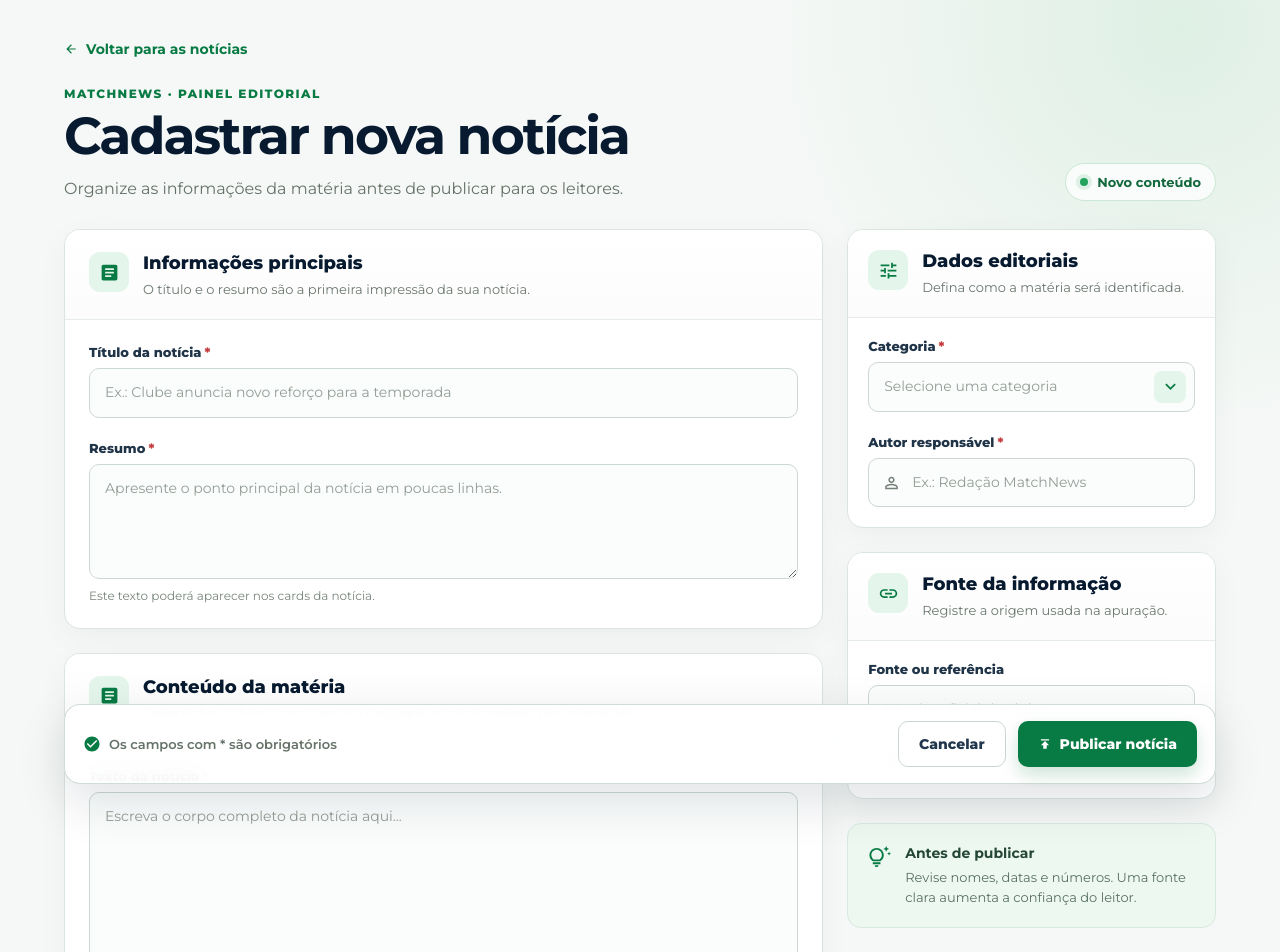
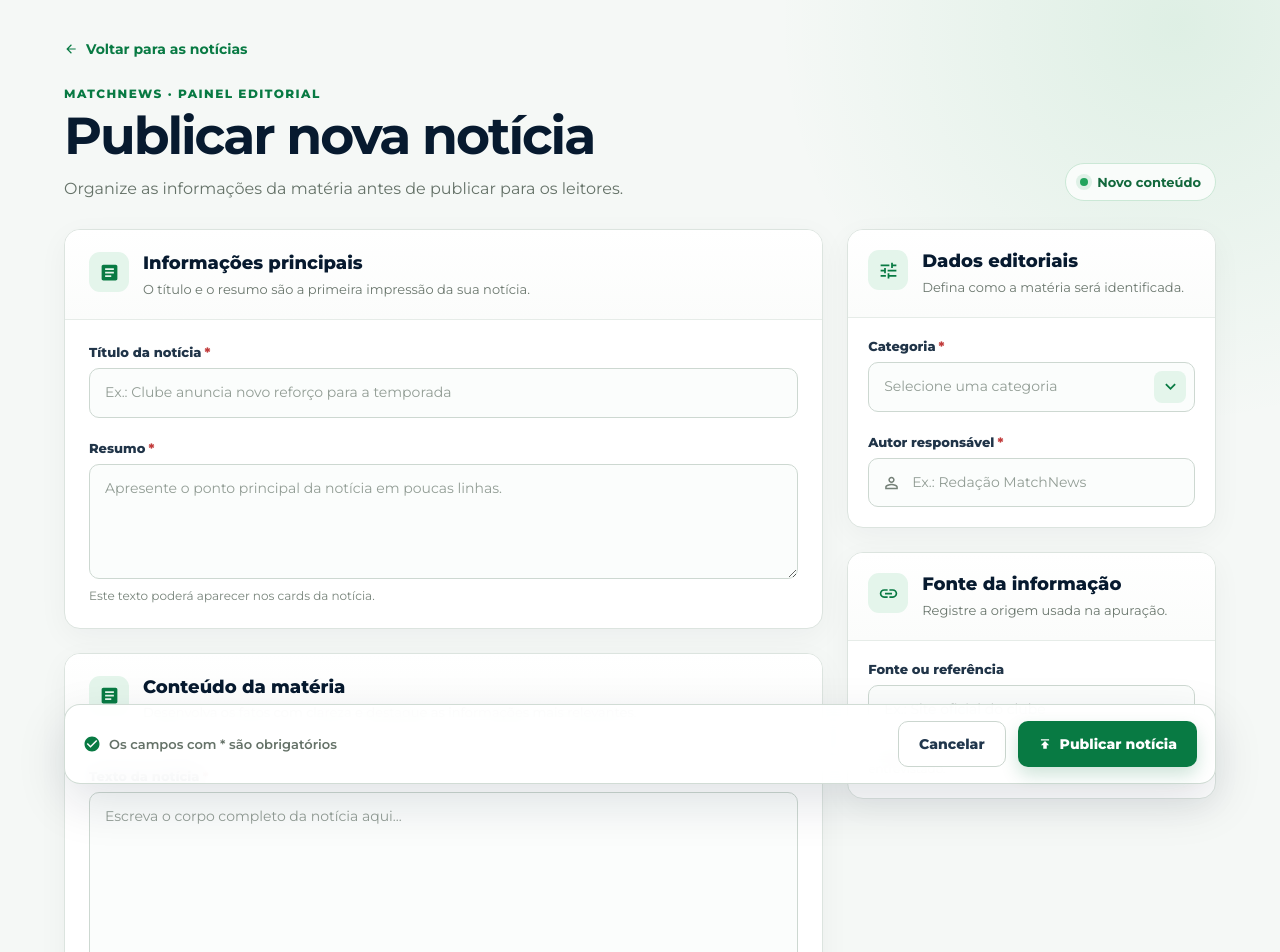
Before and after one commit to NicollasAlmeidaLopes14/matchnews-front, a React (Vite) app: page /cadastro-noticias in a window 1280 px wide. Shown: the top 952 px of the page. Built offline with nearby package versions, Linux system fonts and the light colour scheme.

Commit message:
feat: aviso quando não há notícias cadastradas | feat: adiciona data de publicação da notícia

```diff
--- a/src/components/NewsListingCard/styles.module.css
+++ b/src/components/NewsListingCard/styles.module.css
@@ -98,7 +98,7 @@
     letter-spacing: -0.025em;
 }
 
-.description {
+.summary {
     display: -webkit-box;
     overflow: hidden;
     margin-top: 10px;
@@ -151,7 +151,7 @@
     line-height: 1.22;
 }
 
-.featured .description {
+.featured .summary {
     font-size: 14px;
     -webkit-line-clamp: 5;
 }
--- a/src/pages/NewsListing/index.jsx
+++ b/src/pages/NewsListing/index.jsx
@@ -80,6 +80,16 @@ function NewsListing() {
                 </div>
 
                 <div className={styles.newsGrid}>
+                    {!news.length &&
+                        <div className={styles.emptyState} role="status" aria-live="polite">
+                            <span className={styles.emptyStateIcon}>
+                                <MdOutlineArticle aria-hidden="true" />
+                            </span>
+                            <h3>Nenhuma notícia publicada ainda</h3>
+                            <p>Quando publicarmos as notícias, elas aparecerão aqui!</p>
+                        </div>
+                    }
+
                     {news.map((n) => (
                         <NewsListingCard
                             key={n.id}
@@ -87,8 +97,10 @@ function NewsListing() {
                             summary={n.resumo}
                             category={n.categoria}
                             author={n.autor}
-                            publishedAt={n.data}
+                            publishedAt={n.dataPublicacao}
                             img={getCategoryImage(n.categoria)}
+                            imgAlt={n.categoria}
+                            featured={news[0] == n}
                         />
                     ))}
                 </div>
--- a/src/pages/NewsListing/styles.module.css
+++ b/src/pages/NewsListing/styles.module.css
@@ -130,6 +130,53 @@
     gap: 22px;
 }
 
+.emptyState {
+    display: flex;
+    grid-column: 1 / -1;
+    min-height: 260px;
+    padding: 40px 24px;
+    align-items: center;
+    justify-content: center;
+    flex-direction: column;
+    text-align: center;
+    border: 1px dashed #b9cec0;
+    border-radius: 18px;
+    background:
+        radial-gradient(circle at 50% 0%, rgba(11, 145, 80, 0.08), transparent 13rem),
+        rgba(255, 255, 255, 0.72);
+}
+
+.emptyStateIcon {
+    display: grid;
+    width: 68px;
+    height: 68px;
+    margin-bottom: 20px;
+    place-items: center;
+    color: var(--green-700);
+    border: 1px solid #cfe2d5;
+    border-radius: 50%;
+    background: #edf7f0;
+    box-shadow: 0 10px 28px rgba(8, 122, 67, 0.1);
+}
+
+.emptyStateIcon svg {
+    font-size: 32px;
+}
+
+.emptyState h3 {
+    font-size: 20px;
+    line-height: 1.3;
+    letter-spacing: -0.02em;
+}
+
+.emptyState p {
+    max-width: 420px;
+    margin-top: 8px;
+    color: var(--muted);
+    font-size: 14px;
+    line-height: 1.6;
+}
+
 @media (max-width: 960px) {
     .headerContent {
         align-items: flex-start;
--- a/src/pages/NewsRegister/index.jsx
+++ b/src/pages/NewsRegister/index.jsx
@@ -6,7 +6,6 @@ import {
     MdArticle,
     MdCheckCircle,
     MdLink,
-    MdOutlineTipsAndUpdates,
     MdPersonOutline,
     MdPublish,
     MdTune,
@@ -59,7 +58,7 @@ function NewsRegister() {
 
             const dados = await response.json();
 
-            toast.success("Notícia cadastrada com sucesso!")
+            toast.success("Notícia publicada com sucesso!")
             return dados
         } catch (error) {
             console.error("Erro ao publicar a notícia: " + error)
@@ -87,7 +86,7 @@ function NewsRegister() {
                 <div className={styles.headingRow}>
                     <div>
                         <span className={styles.eyebrow}>MatchNews · Painel editorial</span>
-                        <h1 className={styles.title}>Cadastrar nova notícia</h1>
+                        <h1 className={styles.title}>Publicar nova notícia</h1>
                         <p className={styles.subtitle}>
                             Organize as informações da matéria antes de publicar para os leitores.
                         </p>
@@ -203,14 +202,6 @@ function NewsRegister() {
                             onChange={(e) => setSource(e.target.value)}
                         />
                     </NewsRegisterForm>
-
-                    <div className={styles.tipCard}>
-                        <MdOutlineTipsAndUpdates className={styles.tipIcon} aria-hidden="true" />
-                        <div>
-                            <strong>Antes de publicar</strong>
-                            <p>Revise nomes, datas e números. Uma fonte clara aumenta a confiança do leitor.</p>
-                        </div>
-                    </div>
                 </aside>
 
                 <footer className={styles.actionBar}>
--- a/src/pages/NewsRegister/styles.module.css
+++ b/src/pages/NewsRegister/styles.module.css
@@ -117,35 +117,6 @@
     gap: 22px;
 }
 
-.tipCard {
-    display: flex;
-    gap: 14px;
-    padding: 20px;
-    border: 1px solid #d7eadf;
-    border-radius: 14px;
-    color: #254735;
-    background: #edf8f1;
-}
-
-.tipIcon {
-    flex: 0 0 auto;
-    margin-top: 2px;
-    color: var(--green-700);
-    font-size: 23px;
-}
-
-.tipCard strong {
-    display: block;
-    margin-bottom: 5px;
-    font-size: 14px;
-}
-
-.tipCard p {
-    color: #597064;
-    font-size: 13px;
-    line-height: 1.55;
-}
-
 .actionBar {
     position: sticky;
     z-index: 5;
@@ -248,9 +219,6 @@
         grid-template-columns: repeat(2, minmax(0, 1fr));
     }
 
-    .tipCard {
-        grid-column: 1 / -1;
-    }
 }
 
 @media (max-width: 620px) {
```
